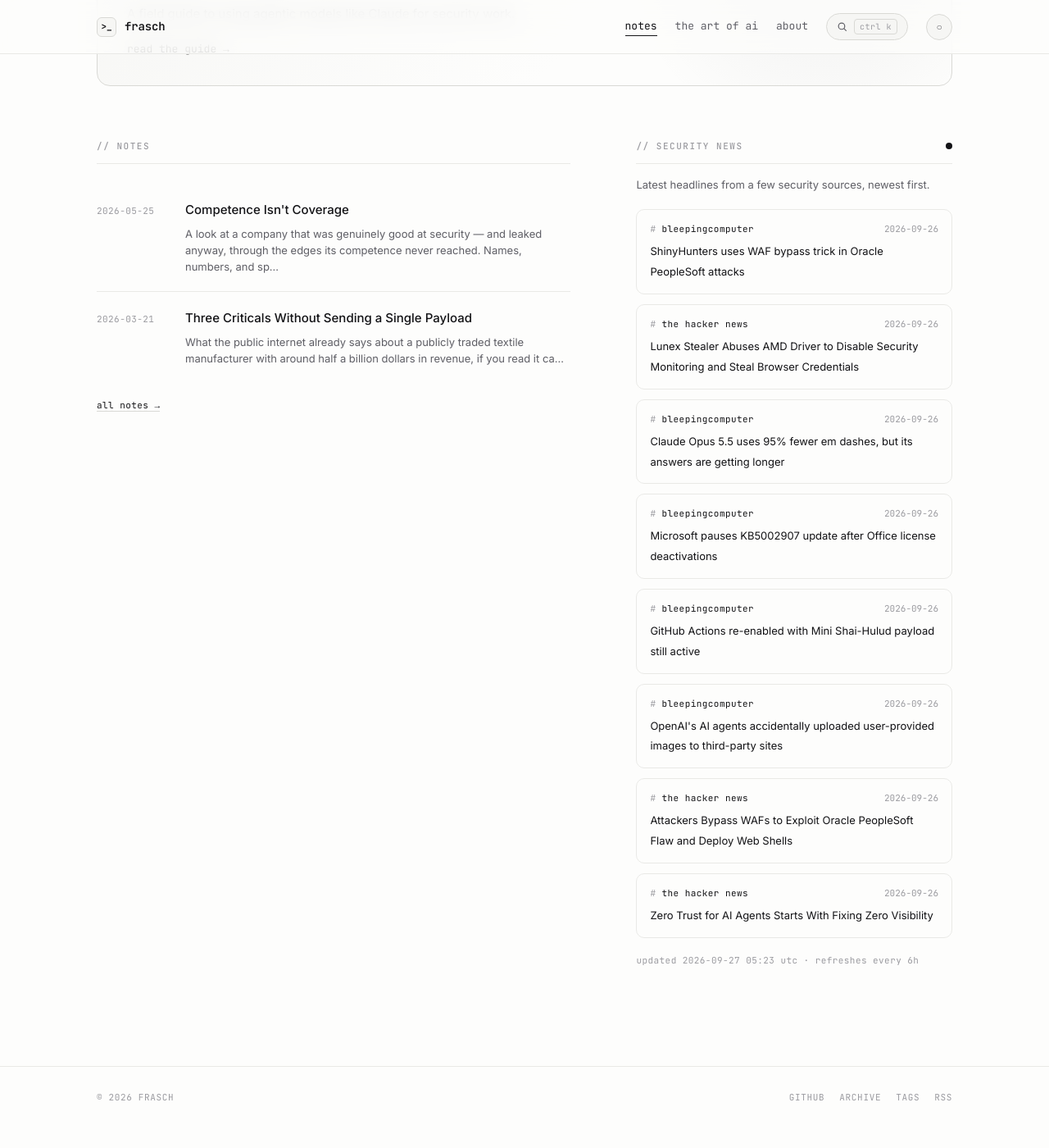
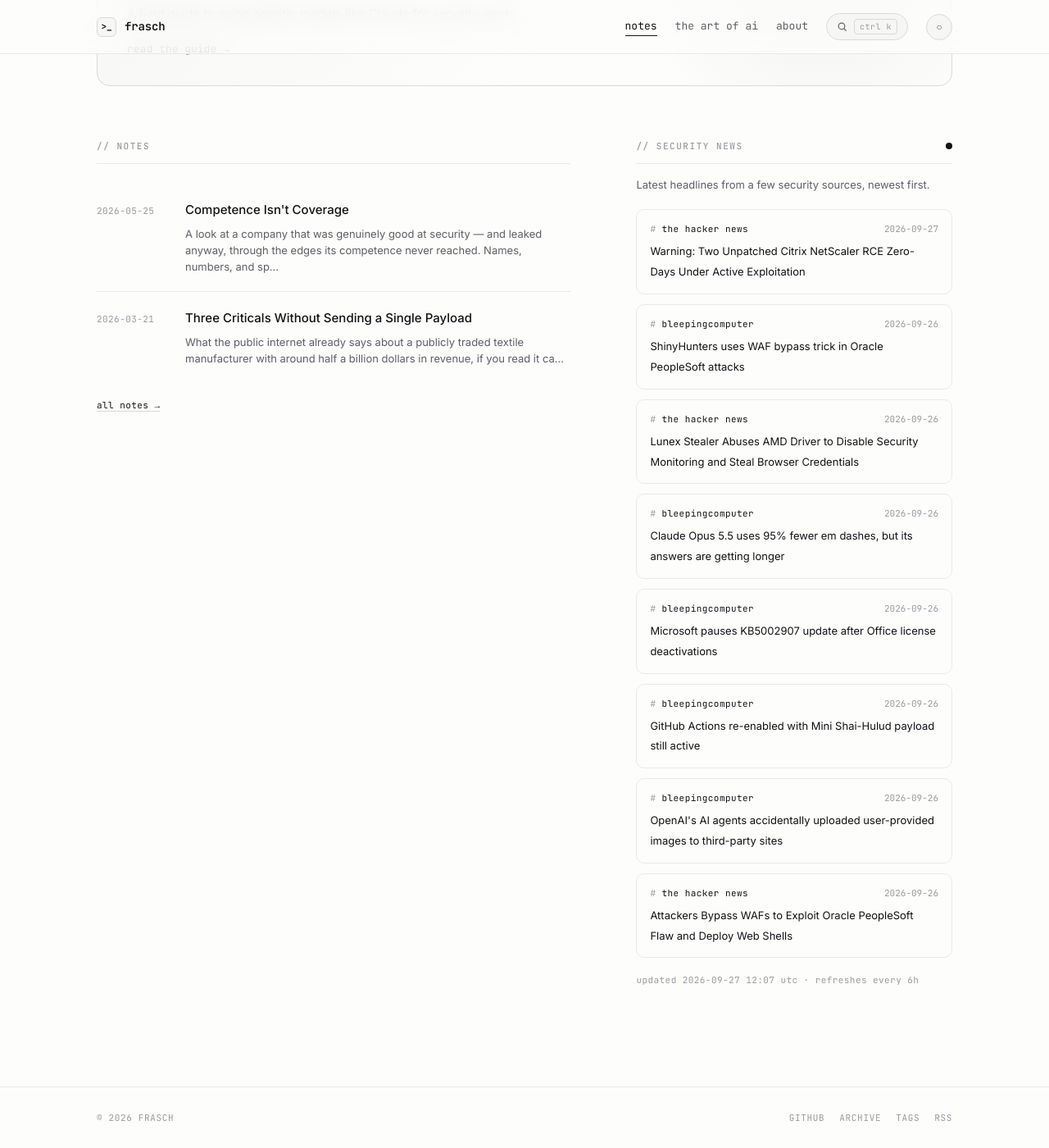
Before and after one commit to whoisfrasch/frasch, a Jekyll site: the page built from index.html, in a window 1280 px wide and 1400 px high, scrolled down 615 px. Shown: the whole window at 82% size. Built offline with Jekyll 4.4.1, drawn with Linux system fonts in a browser that asks for light colours; before the commit the page ends 1990 px from its top, so only the background shows below that.

```diff
--- a/_data/news.json
+++ b/_data/news.json
@@ -1,6 +1,12 @@
 {
-  "updated": "2026-09-27T05:23:01Z",
+  "updated": "2026-09-27T12:07:54Z",
   "items": [
+    {
+      "source": "the hacker news",
+      "title": "Warning: Two Unpatched Citrix NetScaler RCE Zero-Days Under Active Exploitation",
+      "link": "https://thehackernews.com/2026/09/warning-two-unpatched-citrix-netscaler.html",
+      "date": "2026-09-27T07:47:57Z"
+    },
     {
       "source": "bleepingcomputer",
       "title": "ShinyHunters uses WAF bypass trick in Oracle PeopleSoft attacks",
@@ -42,12 +48,6 @@
       "title": "Attackers Bypass WAFs to Exploit Oracle PeopleSoft Flaw and Deploy Web Shells",
       "link": "https://thehackernews.com/2026/09/attackers-bypass-wafs-to-exploit-oracle.html",
       "date": "2026-09-26T11:46:40Z"
-    },
-    {
-      "source": "the hacker news",
-      "title": "Zero Trust for AI Agents Starts With Fixing Zero Visibility",
-      "link": "https://thehackernews.com/2026/09/zero-trust-for-ai-agents-starts-with.html",
-      "date": "2026-09-26T10:30:00Z"
     }
   ]
 }
```
